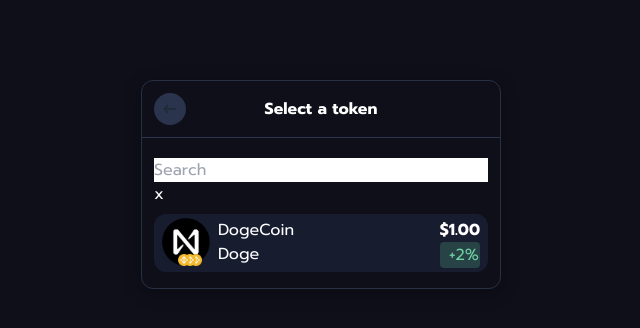
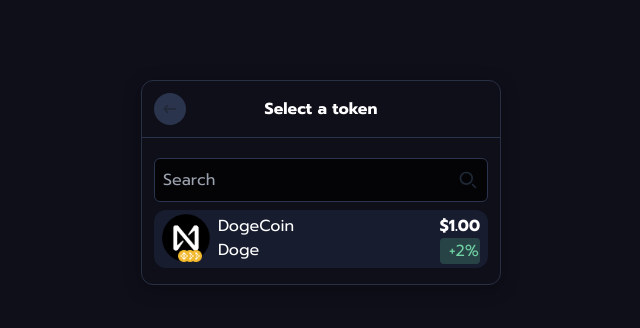
Before and after one commit to virusse7/Cryptocurrency-List-React, a React (Vite) app: page / in a window 1280 px wide. Shown: the top 328 px of the page, without its empty margins (319-959 px from the left). Built offline with nearby package versions, Linux system fonts and the light colour scheme.

Commit message:
added search icon and styles to input

```diff
--- a/src/components/SearchInput.tsx
+++ b/src/components/SearchInput.tsx
@@ -1,17 +1,24 @@
-import { useState } from 'react'
 
 const SearchInput = () => {
-    const [state, setState] = useState('');
-  return (
-    <section className='py-2'>
-        <div className="">
-            <input className='w-full' placeholder='Search' >
 
-            </input>
-            <button>x</button>
-        </div>
-    </section>
-  )
+    return (
+        <section className='py-2'>
+            <div className="relative">
+                <input
+                    className='w-full px-[8px] py-[9px] rounded-[6px] border-[#2B344D] border-[1px] bg-[#040407] text-[#7685A0]' placeholder='Search'
+                />
+                <div className="">
+                    <button className='absolute right-[10px] top-[12px]'>
+                        <svg
+                            className="w-[20px] h-[20px] text-gray-800 dark:text-[#7685A0]" aria-hidden="true" xmlns="http://www.w3.org/2000/svg" width="24" height="24" fill="none" viewBox="0 0 24 24">
+                            <path stroke="currentColor" stroke-linecap="round" stroke-width="2" d="m21 21-3.5-3.5M17 10a7 7 0 1 1-14 0 7 7 0 0 1 14 0Z"
+                            />
+                        </svg>
+                    </button>
+                </div>
+            </div>
+        </section>
+    )
 }
 
 export default SearchInput
```
